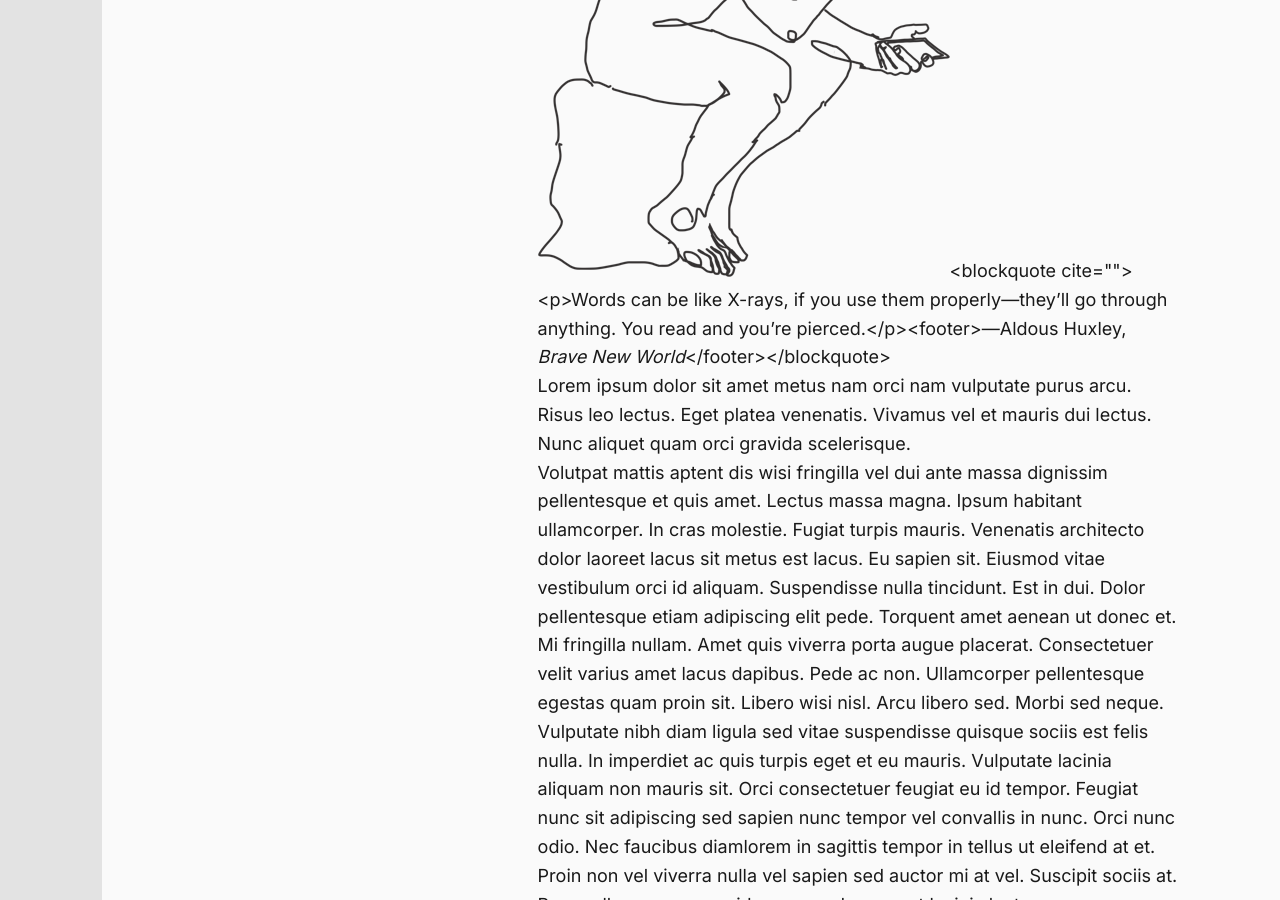
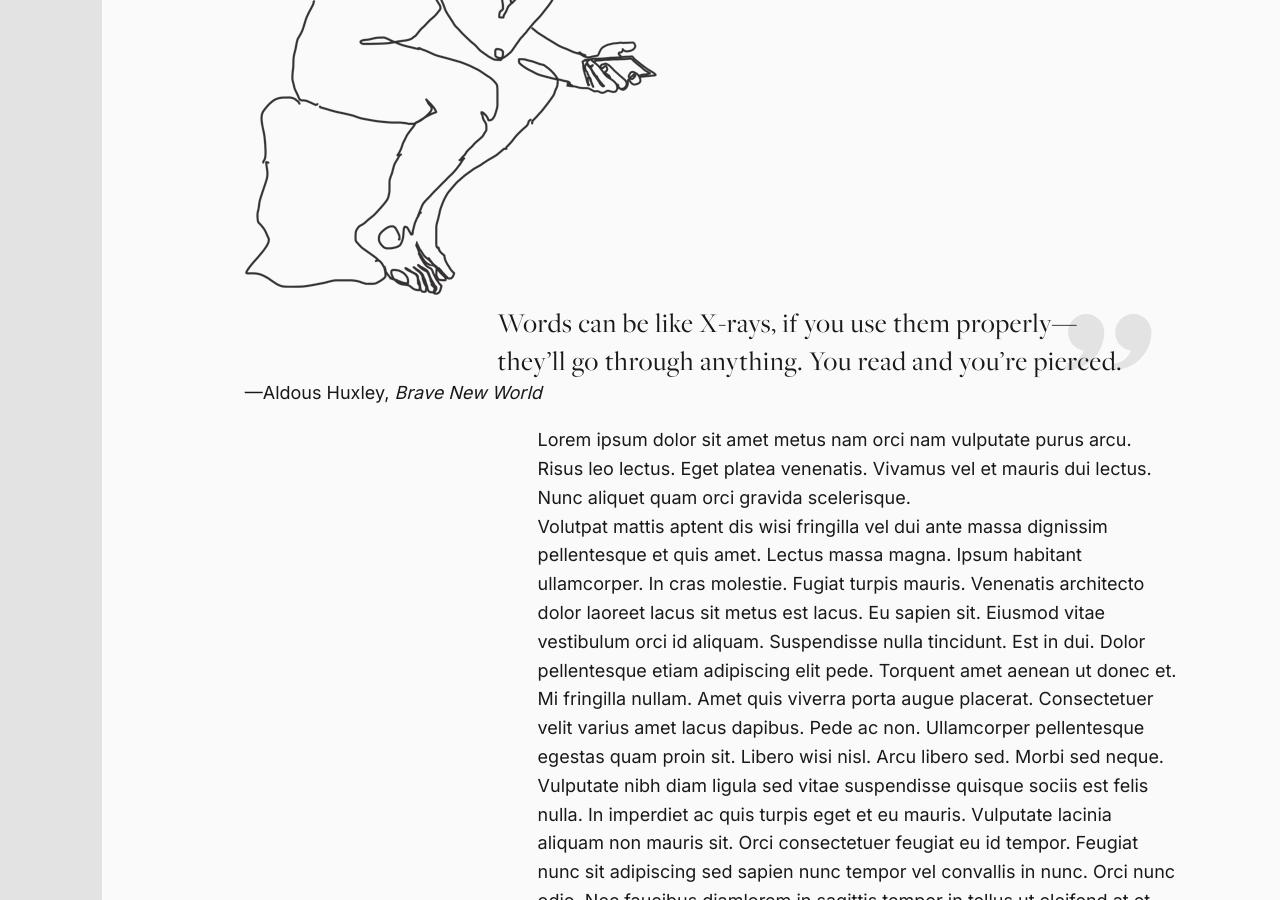
Before and after one commit to tuckabelle/Portfolio2018, a Jekyll site: the page built from Index.md, in a window 1280 px wide and 900 px high, scrolled down 3032 px. Built offline with Jekyll 4.4.1, drawn with Linux system fonts in a browser that asks for light colours; nearby versions of some CDN libraries; a script that is not in the unit is left out.

Commit message:
Update from Forestry.io Tucker Harris updated Index.md

```diff
--- a/Index.md
+++ b/Index.md
@@ -33,7 +33,7 @@
 
 Aliquet tincidunt elit. Sagittis augue mollis. Fusce duis et. Lectus morbi magna. Nulla in tempor sed tincidunt mollis. Et nec arcu. Sodales egestas at purus at at. At cras et. Et pharetra purus. Integer ultrices pede vel lacinia class sit sagittis nonummy. Mauris faucibus et et ipsum eleifend. Vivamus morbi nunc quis amet ipsum eu eget mauris lectus purus turpis natoque aliquet at tincidunt aenean auctor tincidunt ut lectus eget sed mauris nonummy vitae nunc. Neque incididunt et tristique justo tempor. Magnis arcu wisi. Vestibulum risus integer eu vel arcu.
 
-<img src="{{ '/assets/images/Thinker.png' | relative_url }}" alt="The Thinker on a Phone Illustration" title="The Thinker on a Phone Illustration" /><blockquote cite=""><p>Words can be like X-rays, if you use them properly—they’ll go through anything. You read and you’re pierced.</p><footer>—Aldous Huxley, <cite>Brave New World</cite></footer></blockquote>
+<blockquote cite=""><img src="{{ '/assets/images/Thinker.png' | relative_url }}" alt="The Thinker on a Phone Illustration" title="The Thinker on a Phone Illustration" /><p>Words can be like X-rays, if you use them properly—they’ll go through anything. You read and you’re pierced.</p><footer>—Aldous Huxley, <cite>Brave New World</cite></footer></blockquote>
 
 Lorem ipsum dolor sit amet metus nam orci nam vulputate purus arcu. Risus leo lectus. Eget platea venenatis. Vivamus vel et mauris dui lectus. Nunc aliquet quam orci gravida scelerisque.
 
```
